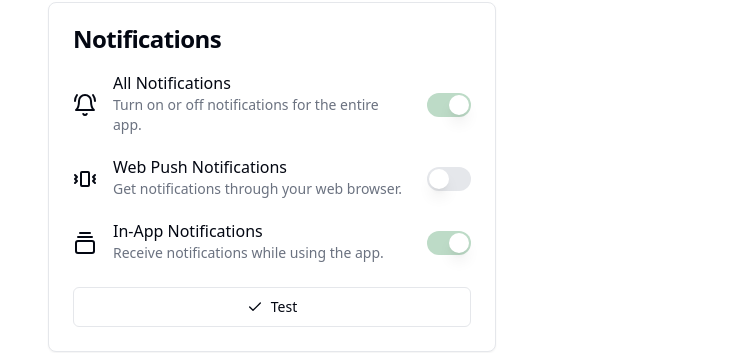
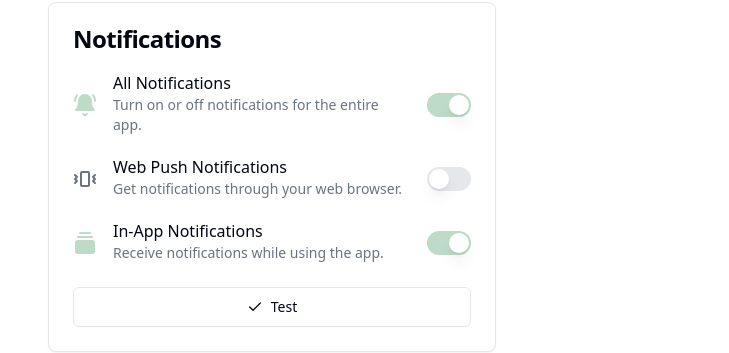
Before and after one commit to yoshikouki/Pmdr, a Next.js app: page /settings in a window 1280 px wide. Shown: the part 308-661 px from the top of the page, without its empty margins (0-729 px from the left). Built offline with nearby package versions, Linux system fonts and the light colour scheme; no server answers; a web font is replaced by a local one.

Commit message:
Minor styling changes

```diff
--- a/src/app/settings/notification-settings.tsx
+++ b/src/app/settings/notification-settings.tsx
@@ -34,7 +34,13 @@ export const NotificationSettings: React.FC = ({
 
       <CardContent className="grid gap-4">
         <div className="flex items-center space-x-4">
-          <BellRing />
+          <BellRing
+            className={cn(
+              settings.isNotificationsEnabled
+                ? "text-primary fill-primary"
+                : "text-muted-foreground"
+            )}
+          />
           <div className="flex-1 space-y-1">
             <Paragraph className="leading-none">All Notifications</Paragraph>
             <Paragraph variant="muted" size="sm">
@@ -55,7 +61,13 @@ export const NotificationSettings: React.FC = ({
 
       <CardContent className="grid gap-4">
         <div className="flex items-center space-x-4">
-          <Vibrate />
+          <Vibrate
+            className={cn(
+              settings.isNotificationsEnabled && settings.isWebPushEnabled
+                ? "text-primary fill-primary"
+                : "text-muted-foreground"
+            )}
+          />
           <div className="flex-1 space-y-1">
             <Paragraph className="leading-none">
               Web Push Notifications
@@ -94,7 +106,14 @@ export const NotificationSettings: React.FC = ({
 
       <CardContent className="grid gap-4">
         <div className="flex items-center space-x-4">
-          <GalleryVerticalEnd />
+          <GalleryVerticalEnd
+            className={cn(
+              settings.isNotificationsEnabled &&
+                settings.isInAppNotificationsEnabled
+                ? "text-primary fill-primary"
+                : "text-muted-foreground"
+            )}
+          />
           <div className="flex-1 space-y-1">
             <Paragraph className="leading-none">In-App Notifications</Paragraph>
             <Paragraph variant="muted" size="sm">
--- a/src/hooks/use-notification.ts
+++ b/src/hooks/use-notification.ts
@@ -15,7 +15,10 @@ const defaultNotificationOptions: NotificationOptions = {
 
 export const useNotification = () => {
   const { toast } = useToast();
-  const isWebPushSupported = "Notification" in window;
+  const isWebPushSupported = useCallback(
+    (): boolean => "Notification" in window,
+    []
+  );
 
   const onNotifyInApp = useCallback(
     ({ title, body }: NotificationContent) => {
@@ -26,7 +29,7 @@ export const useNotification = () => {
 
   const onNotifyViaWebPush = useCallback(
     (content: NotificationContent, options?: NotificationOptions) => {
-      if (!isWebPushSupported || Notification.permission !== "granted") {
+      if (!isWebPushSupported() || Notification.permission !== "granted") {
         console.error("This browser does not support desktop notification");
         return;
       }
@@ -69,7 +72,7 @@ export const useNotification = () => {
           case "granted":
             return true;
           case "denied":
-            await onNotifyInApp({
+            onNotify({
               title: "Notification permission denied",
               body: "Please enable notification permission in your browser",
             });
@@ -78,7 +81,7 @@ export const useNotification = () => {
             return false;
         }
       } catch (error) {
-        onNotify({
+        await onNotify({
           title: "Notification permission error",
           body: "It may be a browser that WebPush does not support.",
         });
```
